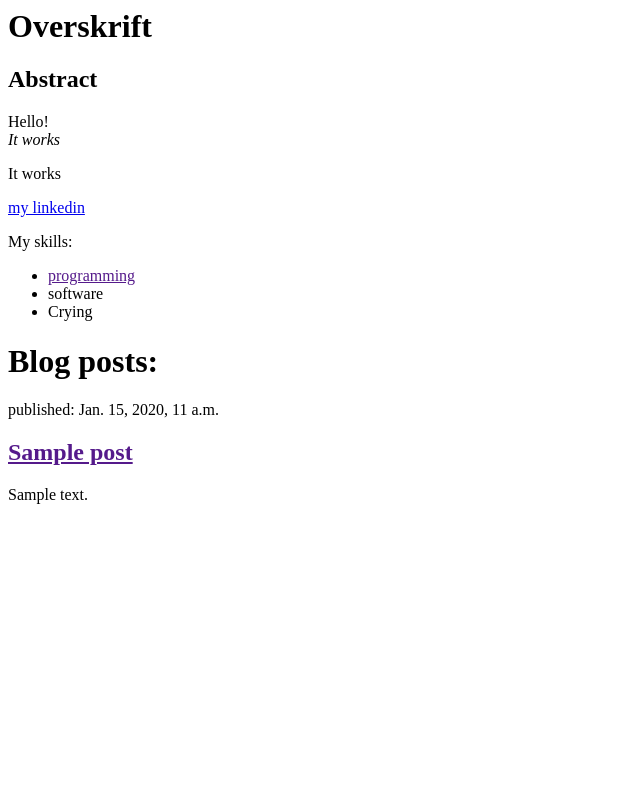
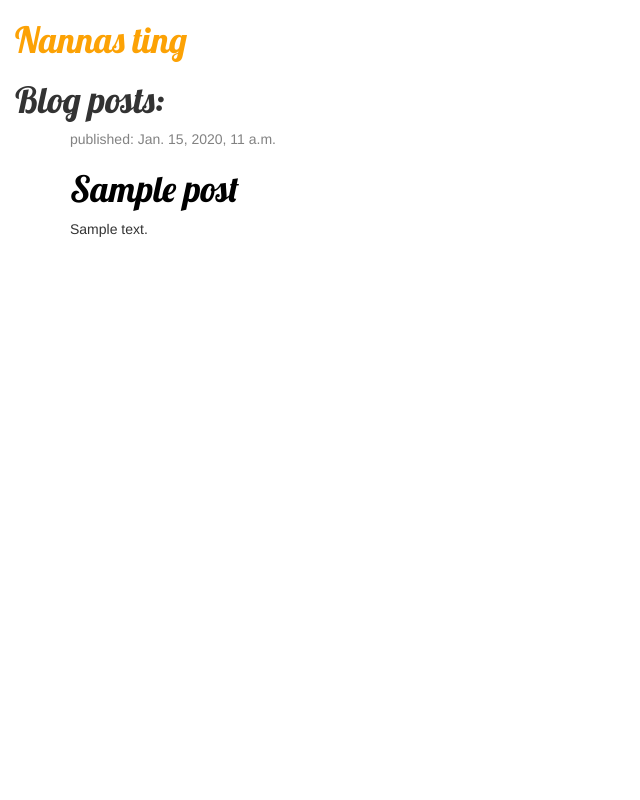
Before and after one commit to tinyneutrino/my-first-thing, a Django app: template blog/templates/blog/post_list.html in a window 1280 px wide. Shown: the whole page, without its empty margins (0-640 px from the left). Run offline with Django 3.2, Linux system fonts and the light colour scheme; the template is opened without the code that fills it: values that come from a table or form of the project are taken from there, others are empty; tables that the repository leaves empty hold one stand-in row (values such as "Sample post"); some libraries are stand-ins or nearby versions.

Commit message:
made some css

```diff
--- /dev/null
+++ b/blog/static/css/blog.css
@@ -0,0 +1,56 @@
+h1 a {
+    color: #FCA205;
+    font-family: 'Lobster';
+		}
+
+
+body {
+	padding-left:15px;
+		}
+
+.page-header {
+    background-color: #ff9400;
+    margin-top: 0;
+    padding: 20px 20px 20px 40px;
+		}
+
+.page-header h1, .page-header h1 a, .page-header h1 a:visited, .page-header h1 a:active {
+    color: #ffffff;
+    font-size: 36pt;
+    text-decoration: none;
+}
+
+.content {
+    margin-left: 40px;
+}
+
+h1, h2, h3, h4 {
+    font-family: 'Lobster', cursive;
+}
+
+.date {
+    color: #828282;
+}
+
+.save {
+    float: right;
+}
+
+.post-form textarea, .post-form input {
+    width: 100%;
+}
+
+.top-menu, .top-menu:hover, .top-menu:visited {
+    color: #ffffff;
+    float: right;
+    font-size: 26pt;
+    margin-right: 20px;
+}
+
+.post {
+    margin-bottom: 70px;
+}
+
+.post h1 a, .post h1 a:visited {
+    color: #000000;
+}
--- a/blog/templates/blog/post_list.html
+++ b/blog/templates/blog/post_list.html
@@ -1,34 +1,40 @@
+{% load staticfiles %}
+
 
 <html>
 	<head>
 		<title>Nannas ting </title>
+		<link href="//fonts.googleapis.com/css?family=Lobster&subset=latin,latin-ext" rel="stylesheet" type="text/css">
+		<link rel="stylesheet" href="//maxcdn.bootstrapcdn.com/bootstrap/3.2.0/css/bootstrap.min.css">
+		<link rel="stylesheet" href="//maxcdn.bootstrapcdn.com/bootstrap/3.2.0/css/bootstrap-theme.min.css">
+
+		<link rel="stylesheet" href="{% static 'css/blog.css' %}">
 	</head>
 
 	<body>
-		<h1> Overskrift </h1>
-		<h2> Abstract </h2>
-		<p> Hello!
-			<br />
-			<em>It works</em>
-		</p>
-		<p> It works </p>
-		<a href="https://linkedin.com/in/nannabill">my linkedin</a>
 
-	<div>
-		<p> My skills:
+	<div class="page_header">
+		<h1><a href="/">Nannas ting </a></h1>
 
-			<ul><li><a href="">programming</a></li>
-				<li>software </li>
-				<li> Crying </li>
-			</ul>
+	</div>
+
+
 			<h1>Blog posts:</h1>
-			{% for post in posts %}
-			<div>
-				<p> published: {{post.published_date}}</p>
-				<h2> <a href="">{{post.title}}</a></h2>
-				<p> {{post.text|linebreaksbr }} </p>
-			</div>
-			{% endfor %}
+<div class="content container">
+    <div class="row">
+        <div class="col-md-8">
+            {% for post in posts %}
+                <div class="post">
+                    <div class="date">
+                        <p>published: {{ post.published_date }}</p>
+                    </div>
+                    <h1><a href="">{{ post.title }}</a></h1>
+                    <p>{{ post.text|linebreaksbr }}</p>
+                </div>
+            {% endfor %}
+        </div>
+    </div>
+</div>
 	</div>
 
 		</p>
```
